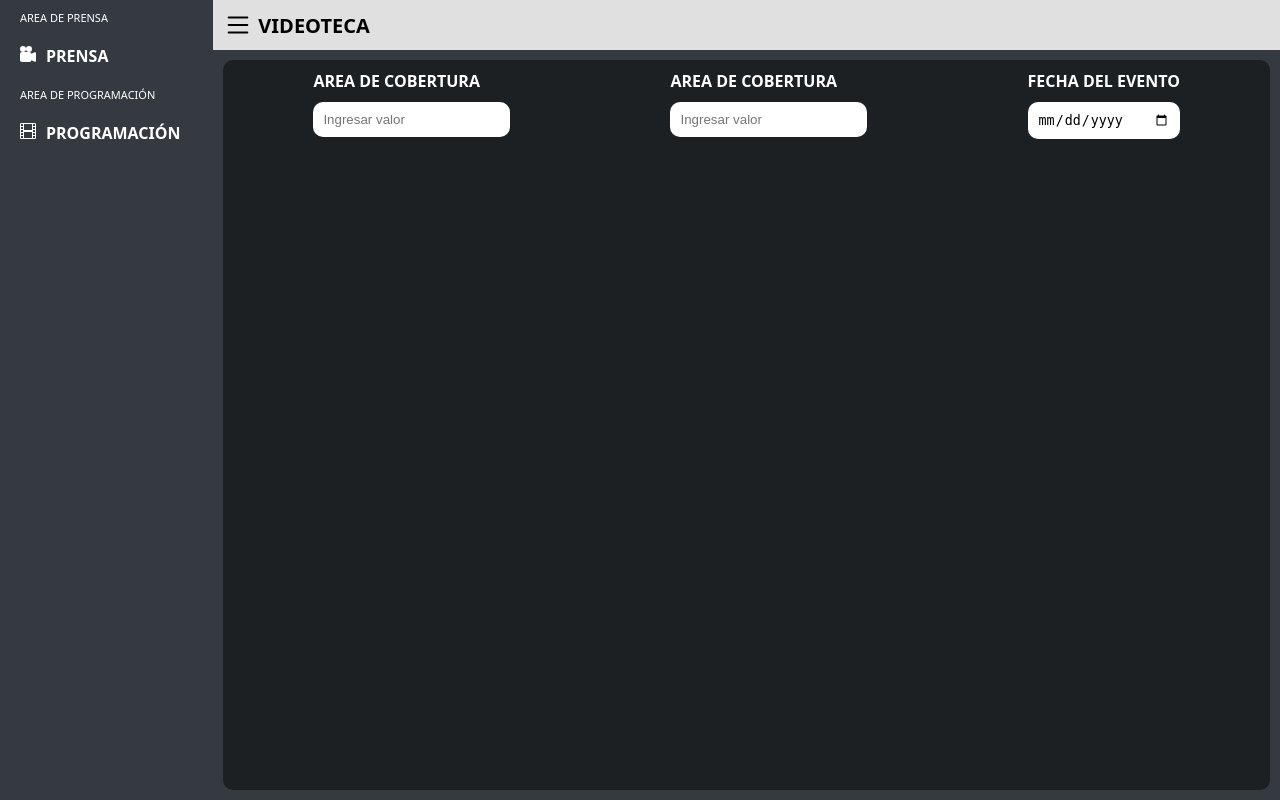
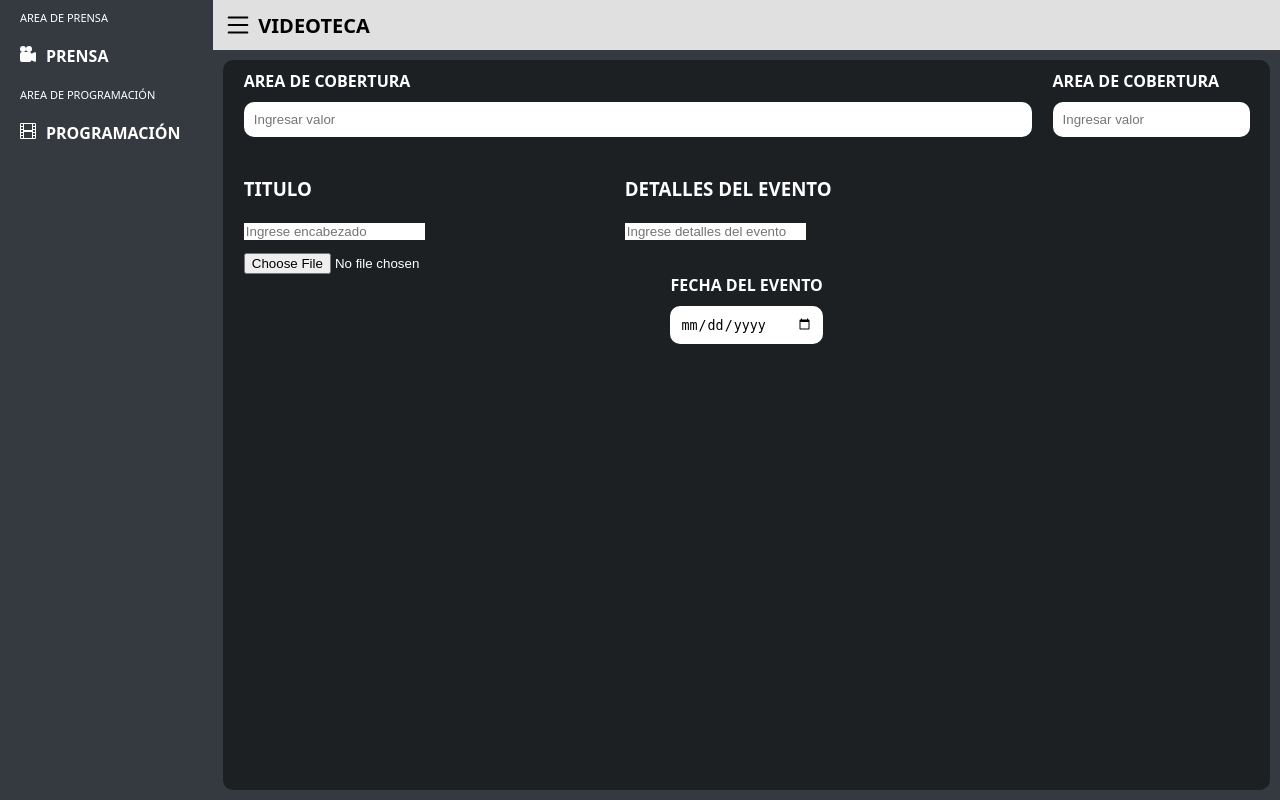
Before and after one commit to JCPRGMR/Videoteca, a PHP site: page /View/PrensaInsertar.php in a window 1280 px wide. Run offline with PHP 8.4, Linux system fonts and the light colour scheme.

Commit message:
revisar y terminar

```diff
--- a/Connection/Conexion.php
+++ b/Connection/Conexion.php
@@ -22,7 +22,7 @@
                 self::$h_registro = date('H:i:s');
                 self::$alter = date('Y-m-d H:i:s');
                 echo 'Conexion perfecta';
-                // return $stmt;
+                return $stmt;
             } catch (PDOException $th) {
                 echo $th->getMessage();
             }
--- a/Css/Style.css
+++ b/Css/Style.css
@@ -1800,3 +1800,12 @@ input, textarea, button{
 .leyenda_top:hover + div{
     visibility: visible;
 }
+
+
+.forms {
+    display: flex;
+}
+
+.forms > div {
+    margin-right: 200px;
+}
--- a/View/PrensaInsertar.php
+++ b/View/PrensaInsertar.php
@@ -7,7 +7,20 @@
                 <input type="text" name="" id="" placeholder="Ingresar valor" class="p10 br10">
                 <div class="relative">
                 </div>
+
+
+                <div class="forms">
+                <div><h3>TITULO</h3>
+                <input type="text" name="" id="" placeholder="Ingrese encabezado" class="form-uno"></div>
+                <div><h3>DETALLES DEL EVENTO</h3>
+                <input type="text" name="" id="" placeholder="Ingrese detalles del evento" class="form-dos"></div>
+                </div>
+                <div><input type="file"></div>
+
             </div>
+
+
+
             <div class="relative f-col gap10">
                 <label for="" class="negrita mayus">AREA DE COBERTURA</label>
                 <input type="text" name="" id="" placeholder="Ingresar valor" class="p10 br10">
```
Also changed, not shown: Class/Alias.php (added).
